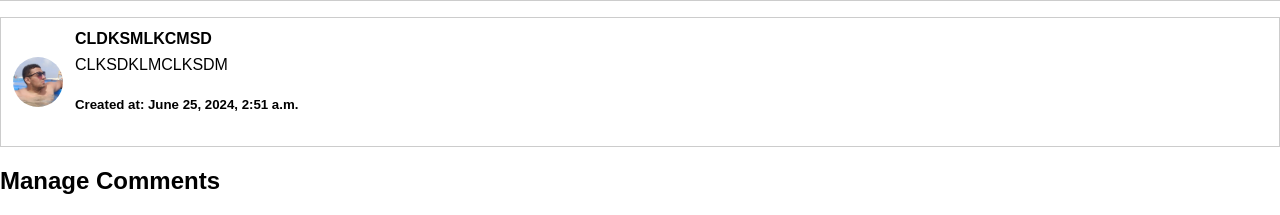
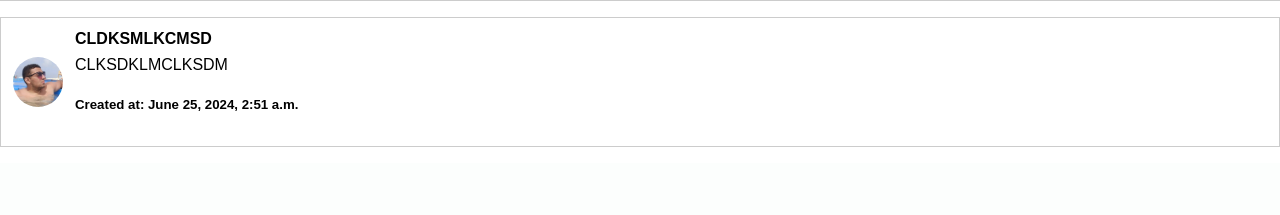
Before and after one commit to abdullahashraf12/BlogSite, a Django app: page / in a window 1280 px wide. Shown: the part 877-1092 px from the top of the page. After the commit the page ends 1024 px from the top, so only its background shows below. Run offline with Django 5.2, Linux system fonts and the light colour scheme; data comes from the database, SQL or seed files in the repository.

Commit message:
removing not needed h1 tag

```diff
--- a/BlogSite/templates/index.html
+++ b/BlogSite/templates/index.html
@@ -185,8 +185,6 @@ body {
     {% endfor %}
   </ul>
 
-  <h2>Manage Comments</h2>
-
 </div>
 <script src="{% static 'client/js/search.js' %}"></script>
 
```
